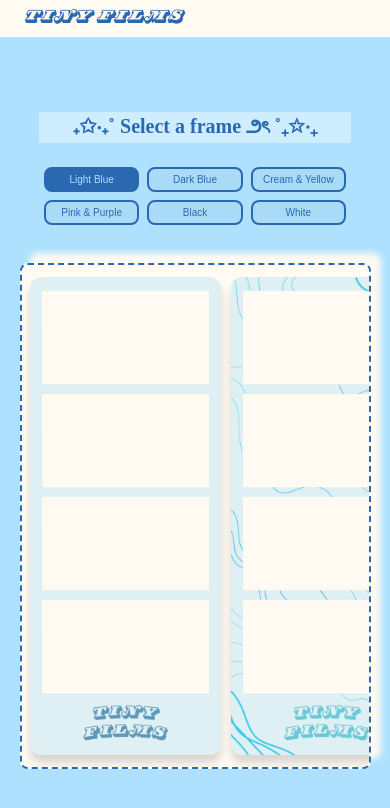
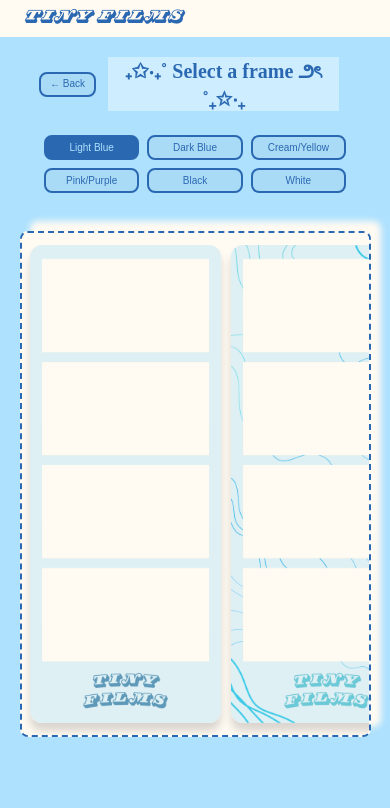
Before and after one commit to tlin75/tiny-films, a React (Create React App) app: page / in a window 390 px wide. Both pictures are taken after a click on the button "Get Started". Shown: the top 808 px of the page. Built offline with nearby package versions, Linux system fonts and the light colour scheme; a web font is replaced by a local one.

Commit message:
refactor: work on mobile responsiveness of photobooth photo capture page

```diff
--- a/src/App.css
+++ b/src/App.css
@@ -83,9 +83,10 @@
   width: 100%;
   display: flex;
   justify-content: center;
-  align-items: center;
+  align-items: flex-start;
   overflow: auto;
   background-color: #aee1fe;
+  padding: 20px 0; /* optional: breathing room at top/bottom since it's no longer centered */
 }
 
 .logoPic {
--- a/src/components/Photobooth/FrameSelector/FrameSelector.js
+++ b/src/components/Photobooth/FrameSelector/FrameSelector.js
@@ -12,11 +12,11 @@ const themes = [
     match: (src) => src.includes("/azure-") ||  src.includes("/dark-blue-"),
   },
   {
-    label: "Cream & Yellow",
+    label: "Cream/Yellow",
     match: (src) => src.includes("/cream-") || src.includes("/yellow-"),
   },
   {
-    label: "Pink & Purple",
+    label: "Pink/Purple",
     match: (src) => src.includes("/pink-") || src.includes("/purple-"),
   },
   {
--- a/src/components/Photobooth/Header.js
+++ b/src/components/Photobooth/Header.js
@@ -4,11 +4,9 @@ import btnStyles from "./Buttons.module.css";
 function Header({ selectedFrame, mode, onBack }) {
   return (
     <div className={styles.headerAll}>
-      {selectedFrame && (
-        <button className={`${btnStyles.btn} ${styles.backBtn}`} onClick={onBack}>
-          &larr; Back
-        </button>
-      )}
+      <button className={`${btnStyles.btn} ${styles.backBtn}`} onClick={onBack}>
+        &larr; Back
+      </button>
       <div className={styles.headerBar}>
         <h1 className={styles.titleBar}>
           {!selectedFrame
--- a/src/components/Photobooth/PhotoCanvas/PhotoCanvas.module.css
+++ b/src/components/Photobooth/PhotoCanvas/PhotoCanvas.module.css
@@ -1,6 +1,8 @@
 .canvas {
-  width: 200px;
-  height: 500px;
+  width: auto;
+  height: min(75vh, 800px);
+  display: block;
+  margin: 0 auto;
   border-radius: 16px;
   box-shadow: 0 10px 30px rgba(0, 0, 0, 0.15);
   background-color: #fffaf2;
@@ -11,3 +13,11 @@
   display: flex;
   justify-content: center;
 }
+
+/* mobile responsiveness */
+@media (max-width: 500px) {
+  .canvas {
+    width: min(90vw, 350px);
+    height: auto;
+  }
+}
--- a/src/components/Photobooth/PhotoCapture/PhotoCapture.module.css
+++ b/src/components/Photobooth/PhotoCapture/PhotoCapture.module.css
@@ -1,11 +1,14 @@
 .webcamStage {
   position: relative;
-  width: min(90vw, 400px);
+  width: 100%;
+  max-width: 400px; /* keep a sensible upper bound, just not vw-based */
   margin: 0 auto;
 }
 
 .webcam {
   width: 100%;
+  height: 100%;
+  object-fit: cover;
   border-radius: 12px;
   display: block;
 }
--- a/src/components/Photobooth/Photobooth.js
+++ b/src/components/Photobooth/Photobooth.js
@@ -345,9 +345,10 @@ function PhotoBooth({ mode, setMode }) {
       setPhotos([]);
       setPhotoCount(0);
       setMode("frame");
+    } else if (mode === "frame") {
+      setMode("welcome");
     }
-    // no back button needed from "frame" or "welcome"
-  };
+};
 
   const downloadPhoto = () => {
   // redraw without the selection outline
--- a/src/components/Photobooth/Photobooth.module.css
+++ b/src/components/Photobooth/Photobooth.module.css
@@ -13,15 +13,6 @@
   gap: 20px;
 }
 
-.headerAll {
-  position: relative;
-  display: flex;
-  justify-content: center;
-  align-items: center;
-  width: min(90vw, 800px);
-  margin: 0 auto;
-}
-
 .headerBar {
   position: relative;
   display: flex;
@@ -29,16 +20,40 @@
   justify-content: center;
 }
 
+.headerAll {
+  display: grid;
+  grid-template-columns: auto 1fr auto;
+  align-items: center;
+  gap: 12px;
+  width: min(80vw, 900px);
+  margin: 0 auto;
+  box-sizing: border-box;
+}
+
+.mainContent {
+  width: min(80vw, 900px);
+  display: flex;
+  justify-content: center;
+  align-items: flex-start;
+  margin: 0 auto;
+  box-sizing: border-box;
+}
+
+.row {
+  display: flex;
+  gap: clamp(16px, 4vw, 40px);
+  align-items: flex-start;
+  justify-content: center;
+  width: 100%;
+}
+
 .backBtn {
-  position: absolute;
-  right: 100%;
-  top: 50%;
-  transform: translateY(-50%);
-  margin-right: 12px;
   font-family: "Fredoka";
   padding: 6px 14px;
   font-size: 0.9rem;
   white-space: nowrap;
+  justify-self: start;
+  grid-column: 1;
 }
 
 .titleBar {
@@ -48,19 +63,15 @@
   margin: 0;
   padding: 0;
   background-color: #ceedfe;
-  width: min(80vw, 700px);
+  width: 100%;
   text-align: center;
+  grid-column: 2;
 }
 
-.mainContent {
-  width: 90vw;
-  display: flex;
-  justify-content: center;
-  align-items: flex-start;
+/* mobile responsiveness */
+@media (max-width: 500px) {
+  .row {
+    flex-direction: column;
+    align-items: center;
+  }
 }
-
-.row {
-  display: flex;
-  gap: 40px;
-  align-items: flex-start;
-}
```
